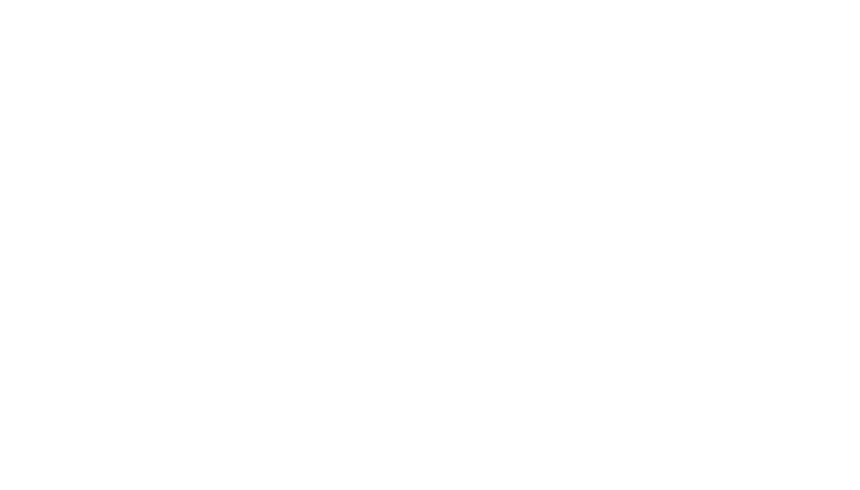
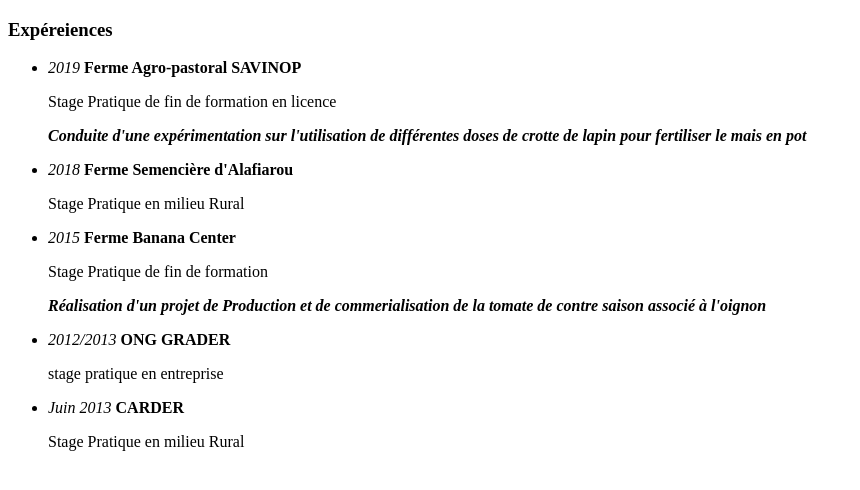
Before and after one commit to Gloyat/git-mon-cv, a plain HTML site: page index.html in a window 1280 px wide. Shown: the whole page, without its empty margins (0-860 px from the left). Drawn offline with Linux system fonts and the light colour scheme.

Commit message:
mise en place de la section expériences

```diff
--- a/index.html
+++ b/index.html
@@ -8,6 +8,17 @@
     <title>Document</title>
 </head>
 <body>
+    <h3>Expéreiences</h3>
+    <ul>
+        <li> <em>2019</em><b> Ferme Agro-pastoral SAVINOP</b><p> Stage Pratique de fin de formation en licence </p> <em> <b>Conduite d'une expérimentation sur l'utilisation de différentes doses de crotte de lapin pour fertiliser le mais en pot</b></em> </em></li>
+        <p><li> <em>2018</em> <b> Ferme Semencière d'Alafiarou </b> <p> Stage Pratique en milieu Rural </p> </li></p>
+       <p> <li> <em>2015</em> <b>Ferme Banana Center</b> <p> Stage Pratique de fin de formation</p><p><em><b> Réalisation d'un projet de Production et de commerialisation de la tomate de contre saison associé à l'oignon </b></em></p></li></p>
+
+
+        <li> <em>2012/2013</em> <b>ONG GRADER</b><p> stage pratique en entreprise</p></li>
+        <li>  <em>Juin 2013 </em> <b>CARDER</b> <p>Stage Pratique en milieu Rural</p> </li>
+
+    </ul>
 
 </body>
 </html>
```
